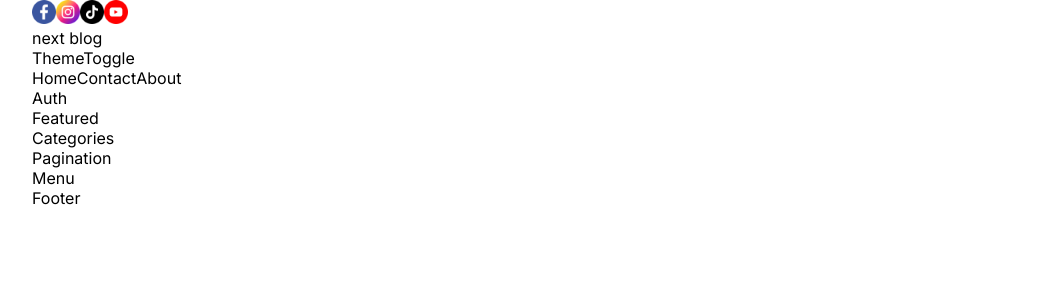
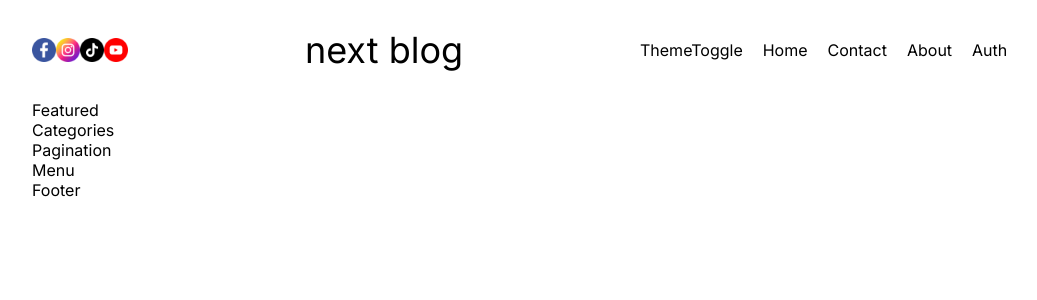
Before and after one commit to FREDVUNI/next-blog, a Next.js app: page / in a window 1280 px wide. Shown: the top 300 px of the page, without its empty margins (48-1085 px from the left). Built offline with nearby package versions, Linux system fonts and the light colour scheme.

Commit message:
chore: style the navbar

```diff
--- a/src/components/navbar/navbar.module.css
+++ b/src/components/navbar/navbar.module.css
@@ -0,0 +1,20 @@
+.container {
+  display: flex;
+  align-items: center;
+  justify-content: space-between;
+  height: 100px;
+}
+.social {
+  display: flex;
+  gap: 10;
+}
+.links {
+  display: flex;
+  gap: 20px;
+  flex: 1;
+}
+.logo {
+  flex: 1;
+  text-align: center;
+  font-size: 36px;
+}
```
